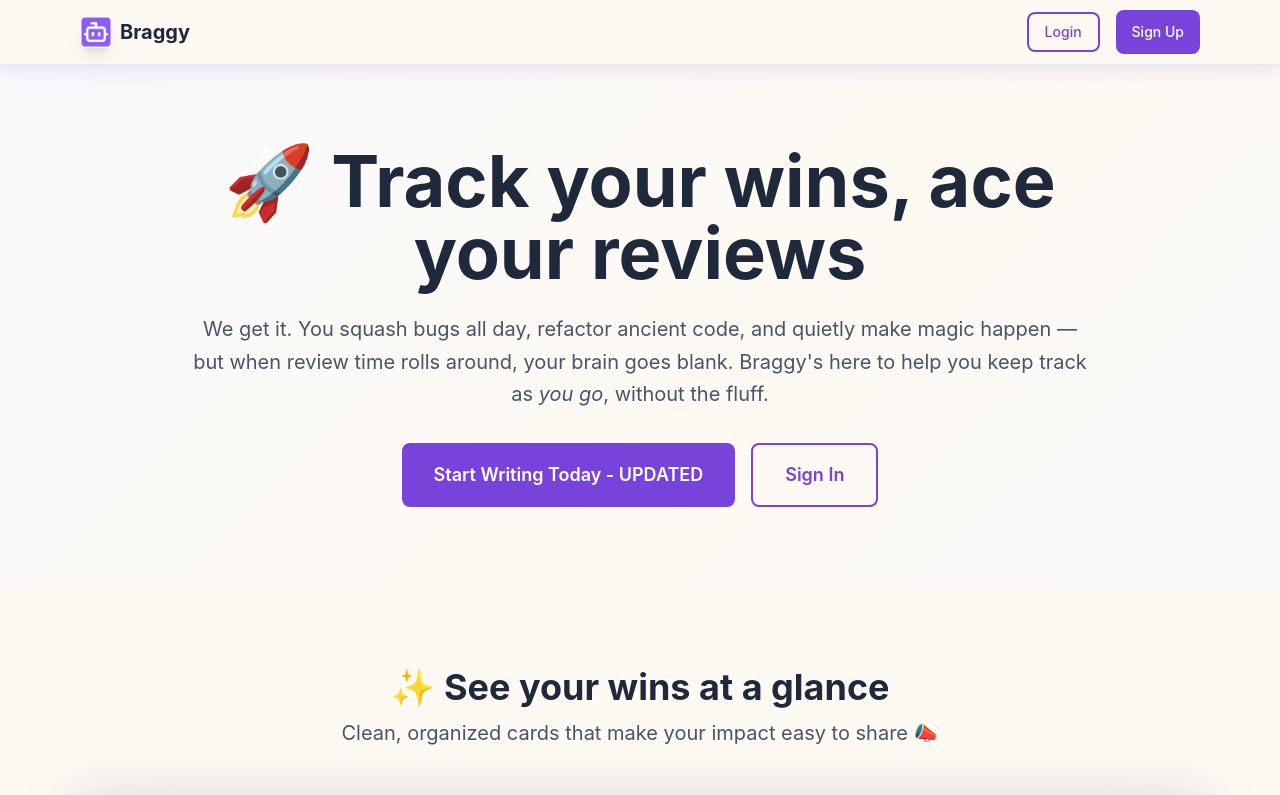
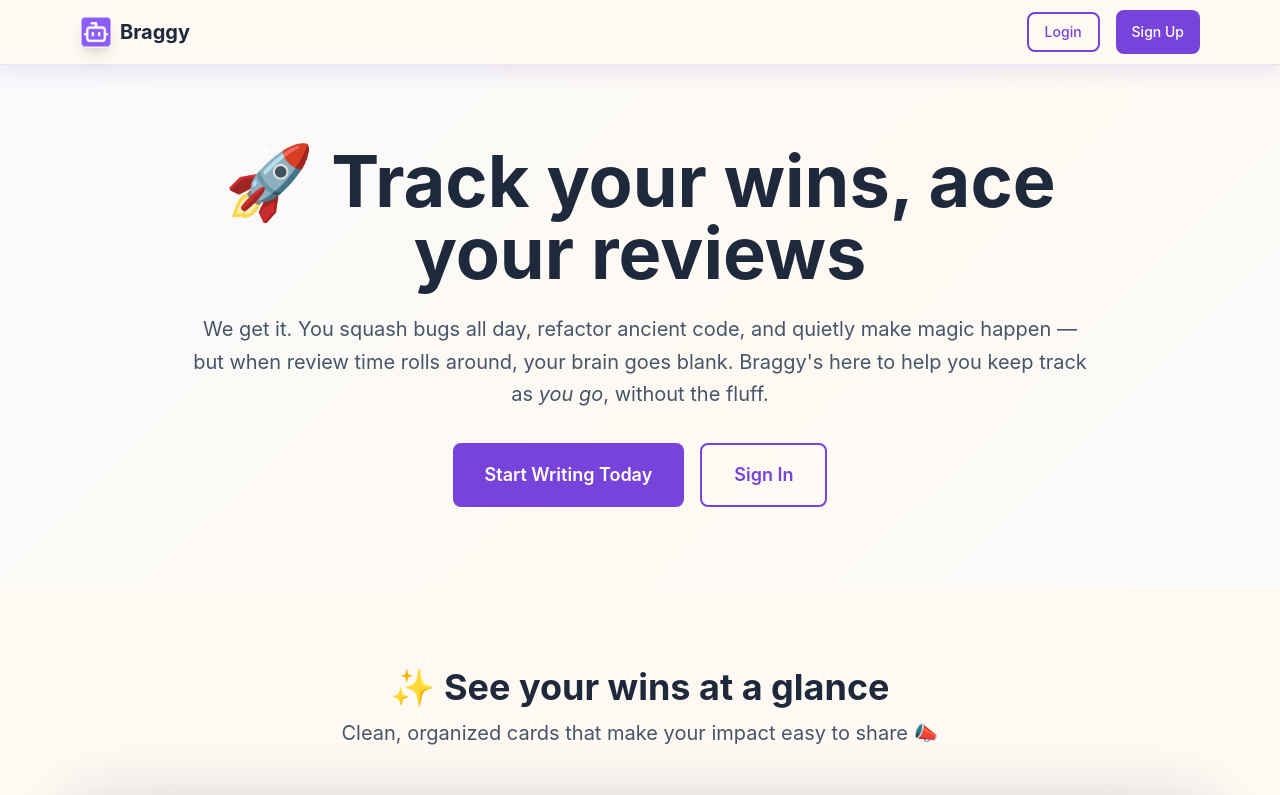
Before and after one commit to guillermomtz1/notes-app, a React (Vite) app in the folder frontend/notes-app/: page / in a window 1280 px wide. Shown: the top 795 px of the page. Built offline with nearby package versions, Linux system fonts and the light colour scheme; no server answers; the HTML template or start-up script is replaced by a standard one.

Commit message:
Commit button updates

```diff
--- a/frontend/notes-app/src/components/Pricing/PricingSection.jsx
+++ b/frontend/notes-app/src/components/Pricing/PricingSection.jsx
@@ -1,15 +1,16 @@
 import React from "react";
 import { Link } from "react-router-dom";
 import { FaCheck, FaCrown, FaStar } from "react-icons/fa";
-import { useAuth } from "@clerk/clerk-react";
+import { useAuth, useClerk } from "@clerk/clerk-react";
 
 const PricingSection = () => {
   const { user } = useAuth();
+  const { openSignUp } = useClerk();
 
   const handleSubscribe = async (planId) => {
     if (!user) {
-      // Redirect to sign up if not logged in
-      window.location.href = "/signup";
+      // Open Clerk's signup modal if not logged in
+      openSignUp();
       return;
     }
 
--- a/frontend/notes-app/src/pages/Landing/Landing.jsx
+++ b/frontend/notes-app/src/pages/Landing/Landing.jsx
@@ -83,7 +83,7 @@ const Landing = () => {
                 className="bg-primary text-white px-8 py-4 text-lg font-semibold transform hover:scale-105 whitespace-nowrap text-center rounded-lg transition-all duration-200 cursor-pointer hover:bg-primary-dark"
                 style={{ pointerEvents: "auto" }}
               >
-                Start Writing Today - UPDATED
+                Start Writing Today
               </button>
               <Link
                 to="/login"
```
